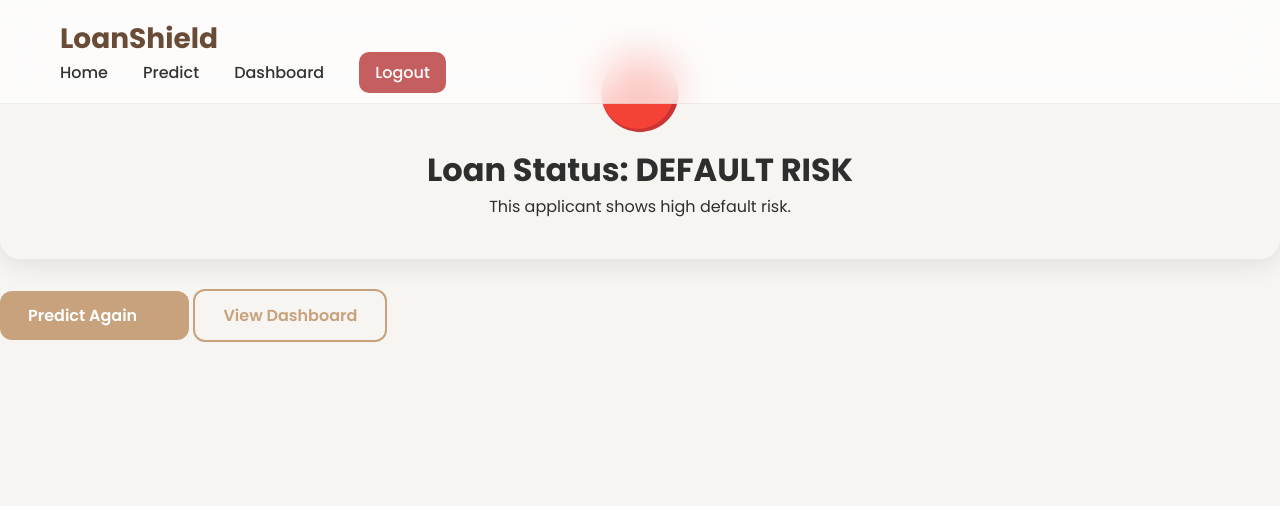
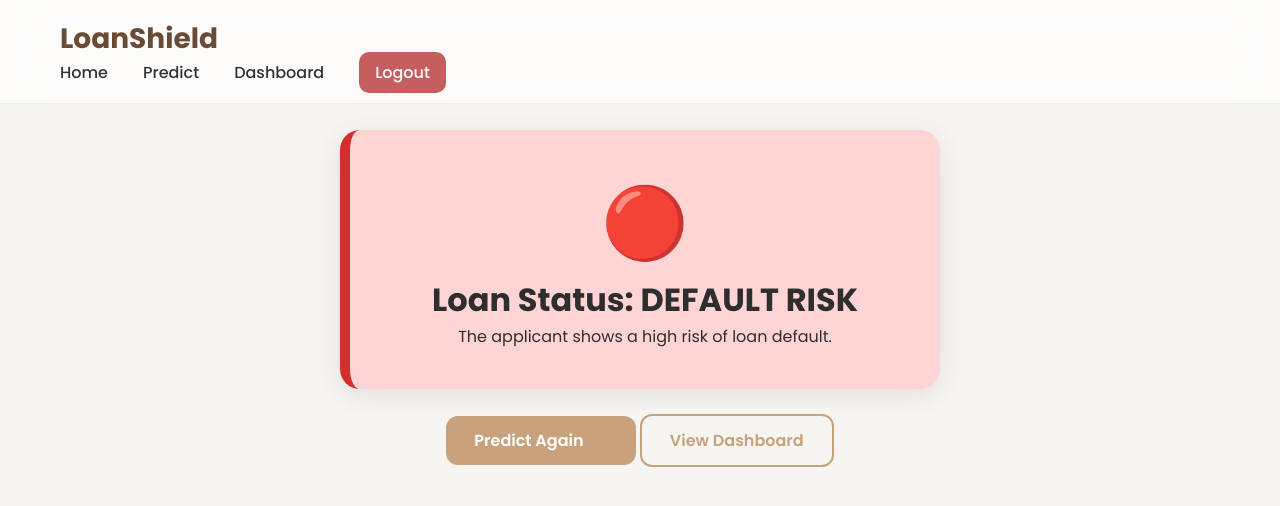
Before and after one commit to vishwasp1005/Loan_def, a Flask app: template templates/result.html in a window 1280 px wide. Shown: the top 506 px of the page. Run offline with Flask 3, Linux system fonts and the light colour scheme; the template is opened without the code that fills it, so the values that code supplies are empty; parts of the project's set-up code (start-up, migrations or seed data) failed here and were passed over.

Commit message:
Update result.html

```diff
--- a/templates/result.html
+++ b/templates/result.html
@@ -10,25 +10,30 @@
 
     {% include 'navbar.html' %}
 
-    <div class="result-container fade-in">
+    <div class="page-container fade-in">
+
+        <div class="result-container fade-in" style="max-width:600px;margin:auto;text-align:center;">
 
             {% if prediction == 0 %}
-        <div class="result-card result-safe">
+            <div class="result-card" style="background:#D4F8D4;border-left:10px solid #2E7D32;">
                 <div class="emoji" style="font-size:70px;">🟢</div>
                 <h1>Loan Status: <strong>SAFE</strong></h1>
-            <p>This applicant shows low risk.</p>
+                <p>The applicant is unlikely to default based on the model.</p>
             </div>
+
             {% else %}
-        <div class="result-card result-danger">
+            <div class="result-card" style="background:#FFD4D4;border-left:10px solid #D32F2F;">
                 <div class="emoji" style="font-size:70px;">🔴</div>
                 <h1>Loan Status: <strong>DEFAULT RISK</strong></h1>
-            <p>This applicant shows high default risk.</p>
+                <p>The applicant shows a high risk of loan default.</p>
             </div>
             {% endif %}
 
-        <div class="action-buttons" style="margin-top:30px;">
-            <a href="/predict" class="btn btn-primary btn-arrow">Predict Again</a>
-            <a href="/dashboard" class="btn btn-secondary">View Dashboard</a>
+            <div class="action-buttons" style="margin-top:25px;">
+                <a href="/predict" class="btn-primary">Predict Again</a>
+                <a href="/dashboard" class="btn-secondary">View Dashboard</a>
+            </div>
+
         </div>
 
     </div>
```
Lines whose indentation alone changed are shown as unchanged.
